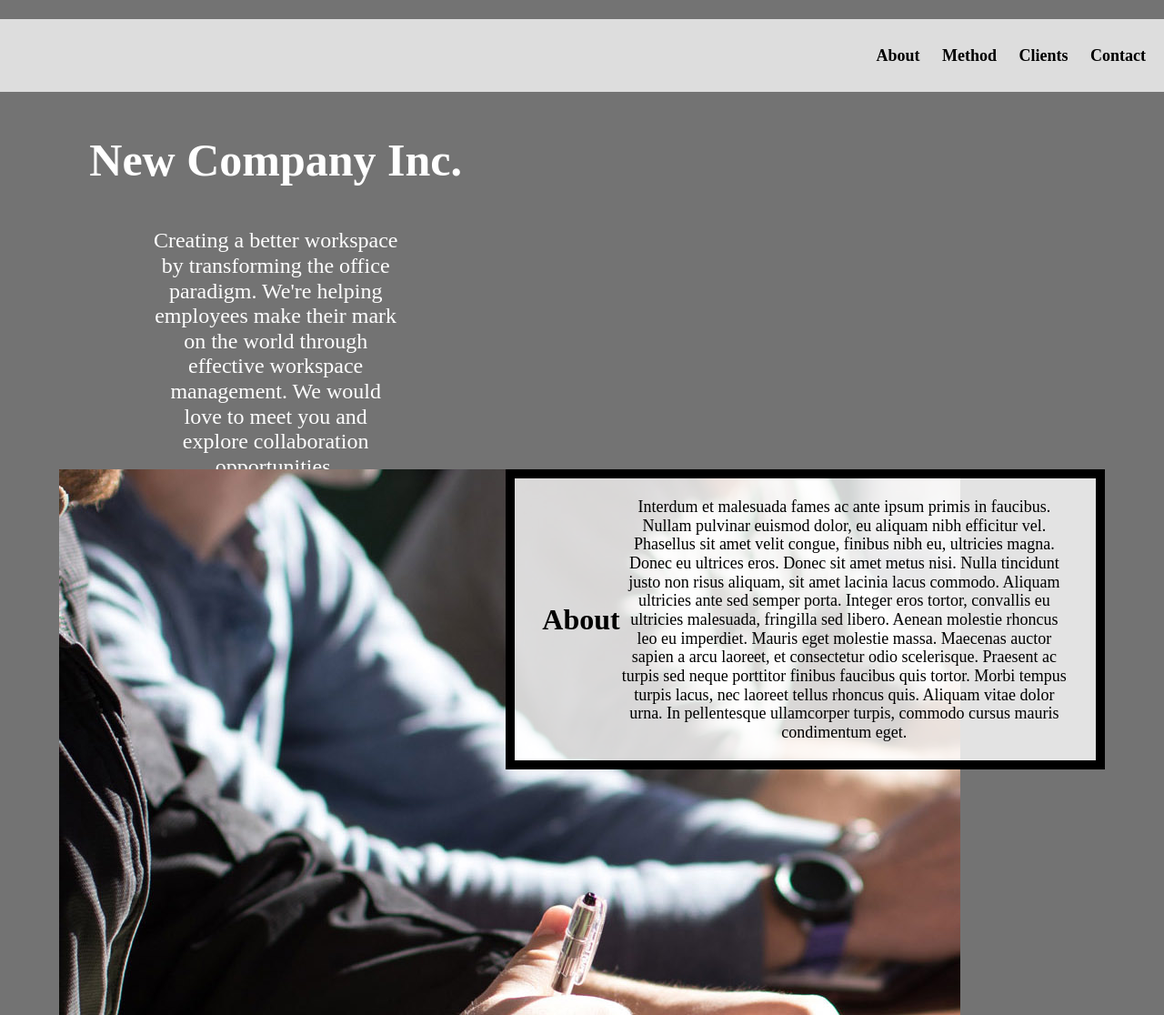
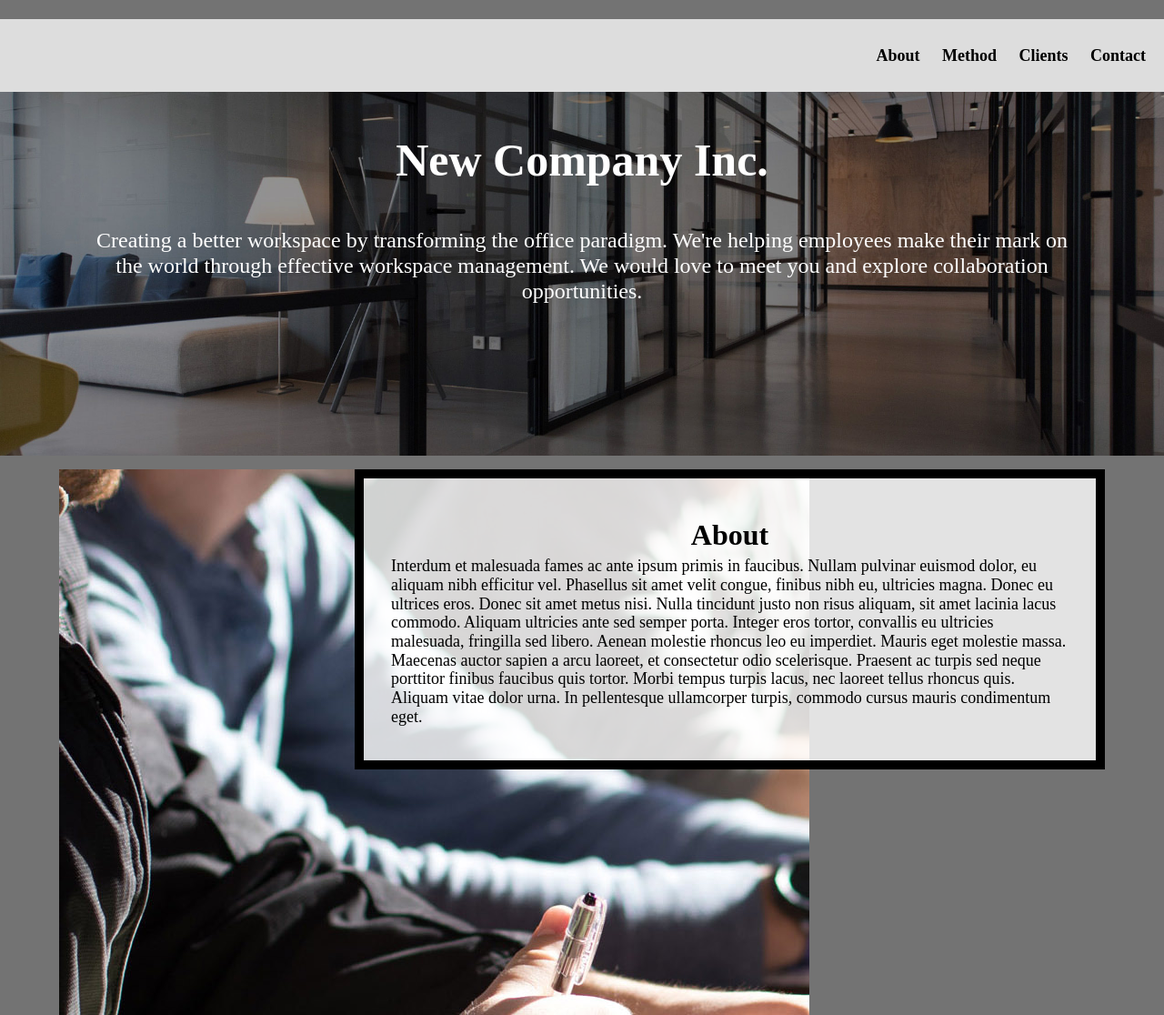
Before and after one commit to hatch24/hw3_2024, a plain HTML site: page index.html in a window 1280 px wide. Shown: the top 1116 px of the page at 91% size. Drawn offline with Linux system fonts and the light colour scheme.

Commit message:
Add files via upload

```diff
--- a/css/style.css
+++ b/css/style.css
@@ -155,13 +155,14 @@ nav a:focus{
 /* Step 5: Write selector/rule property to add the background image to the
 first div in the grid  and place it in the grid. */
 
-div.container:first-child{
+.container > div:first-child{
   background-image: url("../images/header.jpg");
   grid-column: 1 / -1;
-}
-.overview{
-  grid-column: 2 / span 1;
-  grid-row: 1;
+  background-attachment: fixed; /* Parallax effect */
+  background-position: center;  /* Parallax effect */
+  background-repeat: no-repeat; /* Parallax effect */
+  background-size: cover;       /* Parallax effect */
+  height: 400px;                /* Parallax effect */
 }
 /* Steps 6 and 7: Write the selector/rule properties to add place the next elements in the next
  four rows in the grid. */
@@ -222,10 +223,10 @@ div.container:first-child{
  /* Step 8: Write the selector/rule property to style the .text-block class. */
 .text-block{
   display: flex;
-  height: relative;
+  flex-direction: column;
+  justify-content: center;
   align-items: center;
-  justify-content: center;
-  text-align: center;
+  align-content: center;
 }
 
 
@@ -243,7 +244,7 @@ div.container:first-child{
   /* Step 10: Write the selector/rule property to update the .container class */
   .container{
     display: grid;
-    grid-template-columns: 50px auto 500px auto  50px;
+    grid-template-columns: 50px auto 500px auto 50px;
     column-gap: 15px;
     row-gap: 15px;
   }
@@ -298,6 +299,5 @@ div.container:first-child{
  /* Step 13:Write the selector/rule property to update the .text-block class */
  .text-block{
   max-height: 250px;
-
  }
 }
```
